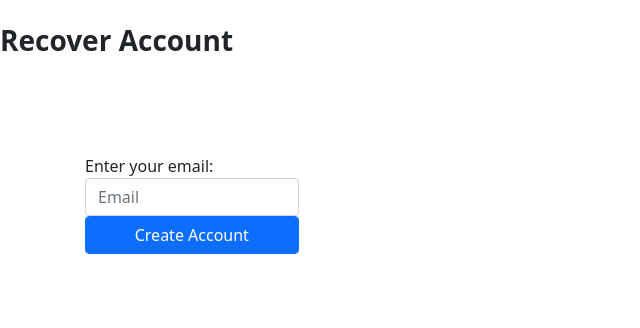
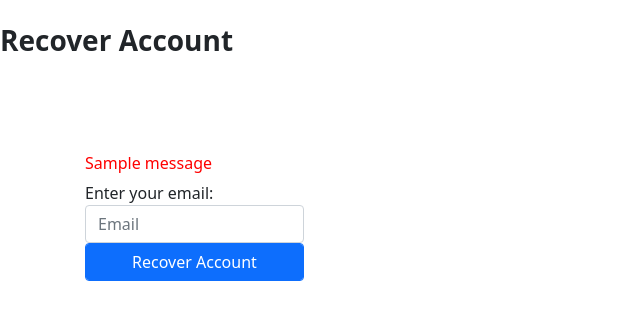
Before and after one commit to ramanan-pan/eCommerce, a Django app: page /website/forgotpassword in a window 1280 px wide. Shown: the part 58-386 px from the top of the page, without its empty margins (0-640 px from the left). Run offline with Django 4.2, Linux system fonts and the light colour scheme; tables that the repository leaves empty hold one stand-in row (values such as "Sample post"); one stand-in notice (Sample message) is shown; some libraries are stand-ins or nearby versions.

Commit message:
fixed all account associated links implemented the password recovery and confirmation email for making account

```diff
--- a/src/website/templates/website/forgotpassword.html
+++ b/src/website/templates/website/forgotpassword.html
@@ -5,6 +5,8 @@
 <body>
   <br>
   <h3><b>Recover Account</b></h3>
+  <form  method="post" action="passwordRecovery">
+    {% csrf_token %}
   <section class="py-5 my-5">
     <div class="container">
       <div class="bg-white rounded-lg d-block d-sm-flex">
@@ -13,8 +15,11 @@
           <div class="col-md-6">
 
             <div class="form-group">
+              {% for message in messages %}
+      					<h6 style="color: red;">{{message}}</h6>
+    					{% endfor %}
               <label>Enter your email:</label>
-              <input type="text" class="form-control" placeholder="Email">
+              <input type="text" class="form-control" placeholder="Email" name="email">
             </div>
           </div>
 
@@ -22,17 +27,16 @@
 
           <div class="col-md-6">
             <div class="form-group">
-              <input type="submit" class="form-control btn-primary"  value="Create Account">
+              <input type="submit" class="form-control btn-primary"  value="Recover Account">
             </div>
           </div>
         </div>
-
 
       </div>
     </div>
     </div>
   </section>
-
+</form>
 
   <script src="https://code.jquery.com/jquery-3.2.1.slim.min.js"></script>
   <script src="https://cdnjs.cloudflare.com/ajax/libs/popper.js/1.12.9/umd/popper.min.js"></script>
--- a/src/website/urls.py
+++ b/src/website/urls.py
@@ -47,6 +47,6 @@ urlpatterns = [
     path('adset/', views.adset, name='website-adset'),
     path('changePassword', views.changePassword, name='website-changePassword'),
     path('deleteAccount', views.deleteAccount, name='website-deleteAccount'),
-    path('inventory', views.inventory, name='website-inventory')
-
+    path('inventory', views.inventory, name='website-inventory'),
+    path('passwordRecovery', views.passwordRecovery, name='website-passwordRecovery')
 ]
--- a/src/website/views.py
+++ b/src/website/views.py
@@ -116,50 +116,48 @@ def create(request):
     return render(request, 'website/create.html')
 
 def addUser(request):
-    regexEmail = '^[a-z0-9]+[\._]?[a-z0-9]+[@]\w+[.]\w{2,3}$'
-    regexDOB = '^(0[1-9]|[12][0-9]|3[01])[-/.](0[1-9]|1[012])[-/.](19|20)\\d\\d$'
     user = User()
-
+    bot = EmailBot()
 
     if request.method == 'POST' and request.POST != None:
         if not request.POST['email']: #checks for an empty user input
             messages.info(request, ' Email Empty') # tells the user what is wrong
-            return redirect(create) #returns user back to the creation screen
+            return render(request, 'website/create.html') #returns user back to the creation screen
         if not request.POST['firstName']:
             messages.info(request, ' First Name Empty')
-            return redirect(create)
+            return render(request, 'website/create.html')
         if not request.POST['lastName']:
             messages.info(request, 'Last Name Empty')
-            return redirect(create)
+            return render(request, 'website/create.html')
         if not request.POST['address1']:
             messages.info(request, 'Address 1 Empty')
-            return redirect(create)
+            return render(request, 'website/create.html')
         if not request.POST['address2']:
            messages.info(request, 'Adress 2 Empty')
-           return redirect(create)
+           return render(request, 'website/create.html')
         if not request.POST['zipcode']:
             messages.info(request, 'Zipcode Empty')
-            return redirect(create)
+            return render(request, 'website/create.html')
         if not request.POST['userName']:
             messages.info(request, 'Username Empty')
-            return redirect(create)
+            return render(request, 'website/create.html')
         if not request.POST['password']:
             messages.info(request, 'Password Empty')
-            return redirect(create)
+            return render(request, 'website/create.html')
         if not request.POST['confirm']:
             messages.info(request, 'You must confirm Your password')
-            return redirect(create)
+            return render(request, 'website/create.html')
 
         if request.POST['confirm'] != request.POST['password'] :
             messages.info(request, 'The passwords do not match')
-            return redirect(create)
+            return render(request, 'website/create.html')
 
         if User.objects.filter(email = request.POST['email']).exists():
             messages.info(request, 'Email Already Used')
-            return redirect(create)
+            return render(request, 'website/create.html')
         elif User.objects.filter(username = request.POST['userName'] ).exists():
             messages.info(request, 'Username Already Used')
-            return redirect(create)
+            return render(request, 'website/create.html')
         else:
             user.fname = request.POST['firstName']
             user.lname = request.POST['lastName']
@@ -168,11 +166,13 @@ def addUser(request):
             user.email = request.POST['email']
             user.birthDate = request.POST['DOB']
             user.password = request.POST['password']
+            bot.confirmAccount(request.POST['firstName'],request.POST['lastName'],request.POST['email'] )
             user.save()
-            return redirect(login)
+
+            return render(request, 'website/login.html')
 
     else:
-        return redirect(create)
+        return render(request, 'website/create.html')
 
 
 
@@ -206,7 +206,7 @@ def changeAccount(request):
                     user.zipcode = request.POST['zipcode']
                     user.save()
 
-    return redirect(editaccount)
+    return render(request, 'website/editaccount.html')
 
 
 def changePassword(request):
@@ -216,15 +216,15 @@ def changePassword(request):
             if user.username == request.session['user']:
                 if user.password != request.POST['oldPassword']:
                     messages.info(request, 'Invalid previous password')
-                    return redirect(editaccount)
+                    return render(request, 'website/editaccount.html')
                 if request.POST['newPassword'] != request.POST['confirm']:
                     messages.info(request, 'Passwords do not match')
-                    return redirect(editaccount)
+                    return render(request, 'website/editaccount.html')
                 else:
                     user.password = request.POST['newPassword']
                     user.save()
 
-    return redirect(editaccount)
+    return render(request, 'website/editaccount.html')
 
 
 def deleteAccount(request):
@@ -237,7 +237,7 @@ def deleteAccount(request):
                 response.delete_cookie('password')
                 user.delete()
 
-    return redirect(welcome)
+    return render(request, 'website/login.html')
 
 def forgotpassword(request):
     return render(request, 'website/forgotpassword.html')
@@ -248,7 +248,7 @@ def login(request):
         if request.COOKIES.get('username') == user.username and request.COOKIES.get('password') == user.password:
             request.session['cart'] = {}
             request.session['user'] = request.COOKIES.get('username')
-            return redirect(welcome)
+            return render(request, 'website/welcome.html')
         else:
             return render(request,'website/login.html' )
     return render(request,'website/login.html' )
@@ -261,10 +261,10 @@ def validateCreds(request):
     if request.POST != None:
         if not request.POST['username']:
             messages.info(request, 'Username empty')
-            return redirect(login)
+            return render(request, 'website/login.html')
         if not request.POST['password']:
             messages.info(request, 'Password empty')
-            return redirect(login)
+            return render(request, 'website/login.html')
 
 
         users = User.objects.all()
@@ -284,12 +284,32 @@ def validateCreds(request):
                 return response
             else:
                 request.session['user'] = request.POST['username']
-                return redirect(welcome)
+                return render(request, 'website/welcome.html')
         else:
             messages.info(request, 'Invalid Login')
-            return redirect(login)
+            return render(request, 'website/login.html')
 
-    return redirect(login)
+    return render(request, 'website/login.html')
+
+
+def passwordRecovery(request):
+     users = User.objects.all()
+     bot = EmailBot()
+     found = False
+     if request.POST != None:
+        for user in users:
+            if request.POST['email'] == user.email:
+                found = True
+                bot.recoveryPass(user.email, user.fname, user.lname, user.password)
+                messages.info(request, 'Email has been sent')
+                return render(request, 'website/forgotpassword.html')
+
+        if (found == False):
+            messages.info(request, 'Email does not exist')
+            return render(request, 'website/forgotpassword.html')
+
+
+     return render(request, 'website/forgotpassword.html')
 
 
 def recoversent(request):
```
Also changed, not shown: src/website/EmailBot.py (+5 -5 lines), src/website/templates/website/editaccount.html (+6 -4 lines), src/website/migrations/0001_initial.py (added).
